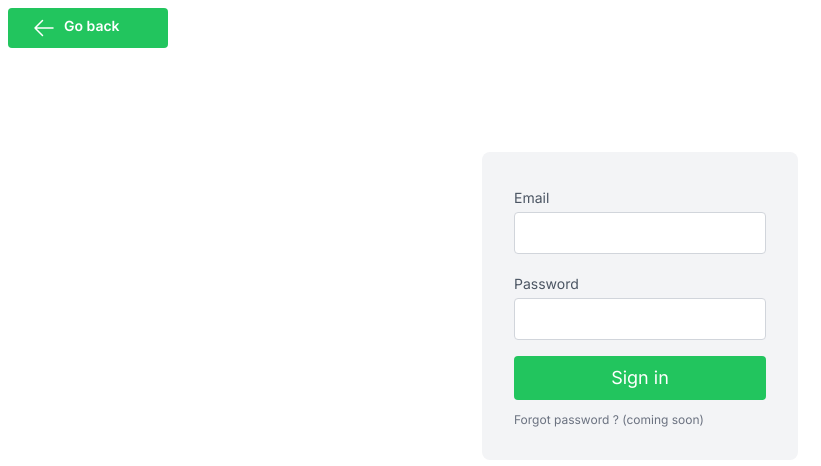
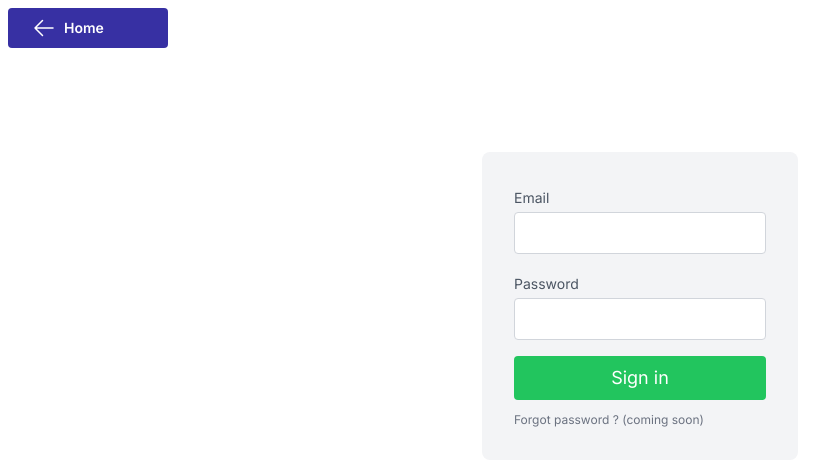
Before and after one commit to Xerrex/rmw-frontend, a Next.js app: page /auth/sign_in in a window 1280 px wide. Shown: the top 466 px of the page, without its empty margins (0-821 px from the left). Built offline with nearby package versions, Linux system fonts and the light colour scheme.

Commit message:
Handle user Logout

```diff
--- a/app/auth/layout.tsx
+++ b/app/auth/layout.tsx
@@ -6,9 +6,9 @@ export default function AuthLayout({children,}: Readonly<{children: React.ReactN
     return (
         <div className="flex flex-col">
           <div className="mt-2 ml-2">
-            <Link href="/" className="flex w-40 justify-start gap-2 bg-primaryColor hover:bg-primaryColorHover
+            <Link href="/" className="flex w-40 items-center justify-start gap-2 bg-primaryColorAlt hover:bg-primaryColorHoverAlt
               py-2 px-6 rounded text-white text-sm font-semibold">
-              <span>Go back</span>
+              <span>Home</span>
               <span className="order-first font-bold"><ArrowLeftIcon className="w-5 md:w-6"/> </span>
             </Link>
           </div>
--- a/app/dashboard/ui/sidenav.tsx
+++ b/app/dashboard/ui/sidenav.tsx
@@ -1,5 +1,7 @@
+'use client'
 import React from 'react';
 import Link from 'next/link';
+import { logout } from '@/app/lib/actions_auth';
 import { RocketLaunchIcon, ArrowPathIcon, RectangleStackIcon } from '@heroicons/react/24/outline';
 
 const links= [
@@ -9,6 +11,8 @@ const links= [
 ]
 
 function Sidenav() {
+
+
   return (
     <div className="bg-primaryColorAlt w-64 mr-2 p-2 h-screen overflow-hidden text-white flex flex-col">
       <div className="p-4 text-lg font-semibold border-b border-white">Ride my way</div>
@@ -29,7 +33,8 @@ function Sidenav() {
 
         {/* Logout Button */}
         <div className="p-4 border-t border-gray-700">
-          <button className="w-full p-2 bg-red-700 text-white rounded hover:bg-red-900 transition duration-200">
+          <button className="w-full p-2 bg-red-700 text-white rounded hover:bg-red-900 transition duration-200"
+            onClick={()=>logout()}>
             Logout
           </button>
         </div>
--- a/app/lib/actions_auth.ts
+++ b/app/lib/actions_auth.ts
@@ -23,4 +23,6 @@ export async function authSignIn(formData: FormData){
 export async function logout(){
   /** Handle user logout */
   console.log("Logging out the user");
+  //TODO: remove auth
+  redirect("/auth/sign_in");
 }
```
